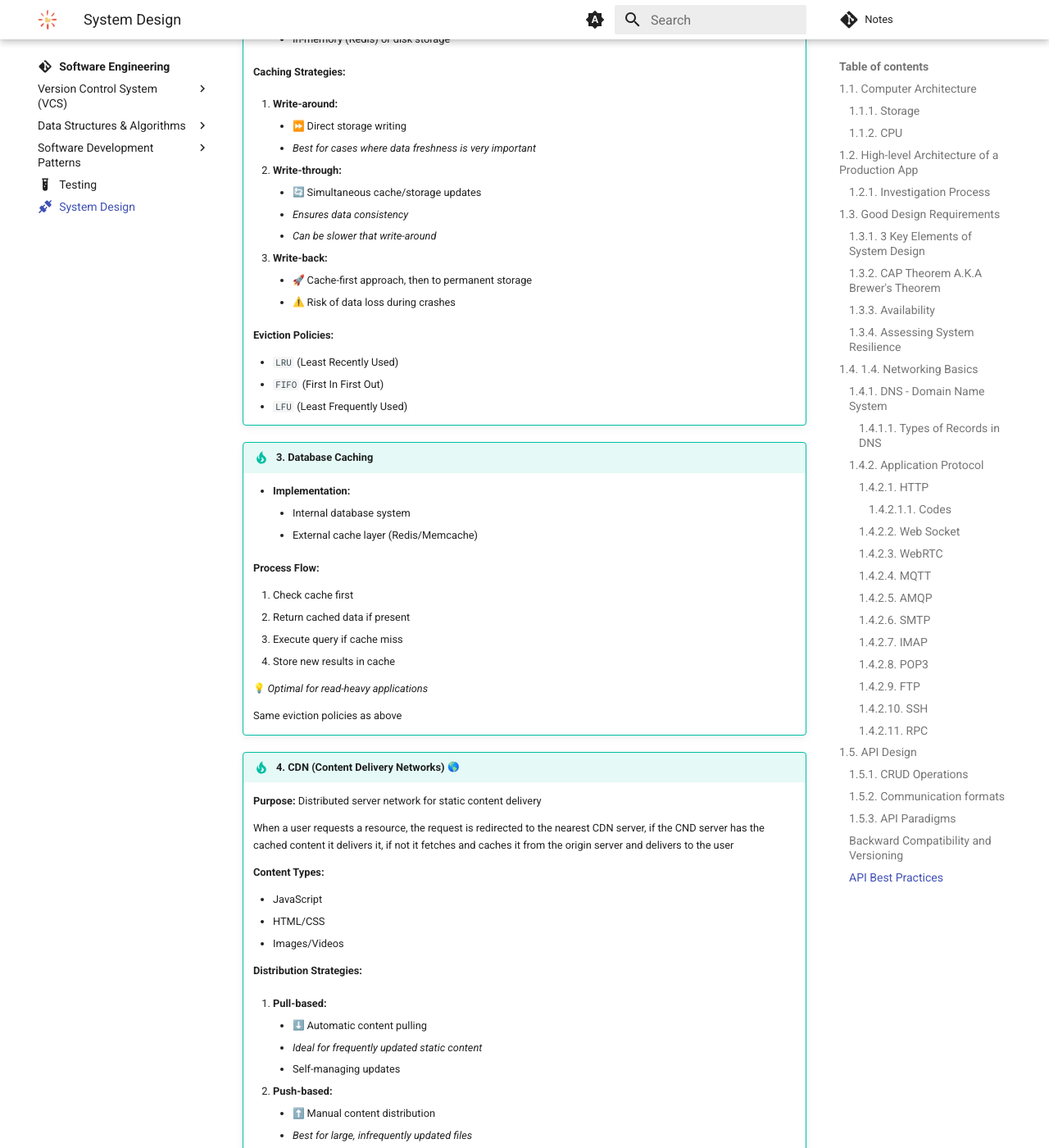
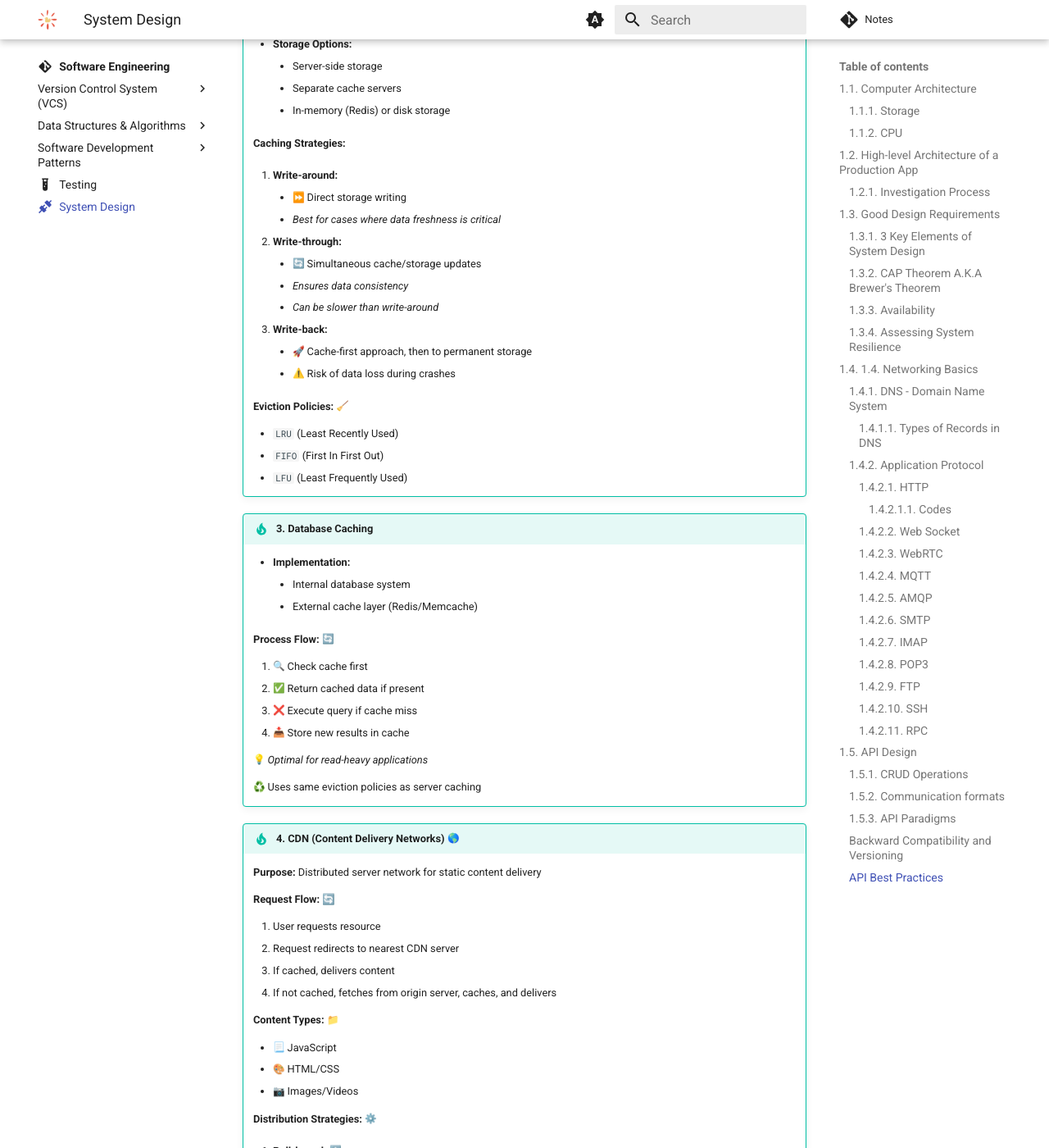
Before and after one commit to RomanPodkovyrin/Notes, an MkDocs documentation site: the page built from docs/architecture/system-design/system-design.md, in a window 1280 px wide and 1400 px high, scrolled down 18845 px. Shown: the whole window at 82% size. Built offline with MkDocs 1.6.1 and Material for MkDocs 9.7.7, drawn with Linux system fonts in a browser that asks for light colours; emoji names are drawn with the system emoji font; comment, search, counter and statistics services are not loaded; some of the changed text lies outside the part shown.

Commit message:
formatting

```diff
--- a/docs/architecture/system-design/system-design.md
+++ b/docs/architecture/system-design/system-design.md
@@ -548,18 +547,18 @@ To ensure redesigns or changes don't break existing functionality, implement ver
 
     1. **Write-around:**
         - :fast_forward: Direct storage writing
-        - *Best for cases where data freshness is very important*
+        - *Best for cases where data freshness is critical*
 
     2. **Write-through:**
         - :arrows_counterclockwise: Simultaneous cache/storage updates
         - *Ensures data consistency*
-        - *Can be slower that write-around*
+        - *Can be slower than write-around*
 
     3. **Write-back:**
         - :rocket: Cache-first approach, then to permanent storage
         - :warning: Risk of data loss during crashes
 
-    **Eviction Policies:**
+    **Eviction Policies:** :broom:
 
     - `LRU` (Least Recently Used)
     - `FIFO` (First In First Out)
@@ -570,44 +569,48 @@ To ensure redesigns or changes don't break existing functionality, implement ver
         - Internal database system
         - External cache layer (Redis/Memcache)
 
-    **Process Flow:**
+    **Process Flow:** :arrows_counterclockwise:
 
-    1. Check cache first
-    2. Return cached data if present
-    3. Execute query if cache miss
-    4. Store new results in cache
+    1. :mag: Check cache first
+    2. :white_check_mark: Return cached data if present
+    3. :x: Execute query if cache miss
+    4. :inbox_tray: Store new results in cache
 
     :bulb: *Optimal for read-heavy applications*
 
-    Same eviction policies as above
+    :recycle: Uses same eviction policies as server caching
 
 !!! tip "4. CDN (Content Delivery Networks) :earth_americas:"
     **Purpose:** Distributed server network for static content delivery
 
-    When a user requests a resource, the request is redirected to the nearest CDN server, if the CND server has the cached content it delivers it, if not it fetches and caches it from the origin server and delivers to the user
+    **Request Flow:** :arrows_counterclockwise:
 
-    **Content Types:**
+    1. User requests resource
+    2. Request redirects to nearest CDN server
+    3. If cached, delivers content
+    4. If not cached, fetches from origin server, caches, and delivers
 
-    - JavaScript
-    - HTML/CSS
-    - Images/Videos
+    **Content Types:** :file_folder:
 
-    **Distribution Strategies:**
+    - :page_with_curl: JavaScript
+    - :art: HTML/CSS
+    - :camera: Images/Videos
 
-    1. **Pull-based:**
-        - :arrow_down: Automatic content pulling
+    **Distribution Strategies:** :gear:
+
+    1. **Pull-based:** :arrow_down:
+        - Automatic content pulling
         - *Ideal for frequently updated static content*
         - Self-managing updates
 
-    2. **Push-based:**
-        - :arrow_up: Manual content distribution
+    2. **Push-based:** :arrow_up:
+        - Manual content distribution
         - *Best for large, infrequently updated files*
         - Requires active management
 
-    **Control:**
+    **Control:** :control_knobs:
 
     - `Cache-Control` header defines cache duration
-
 
 # 2. Resources
 
```
Also changed, not shown: other parts of docs/architecture/system-design/system-design.md (+6 -7 lines).
